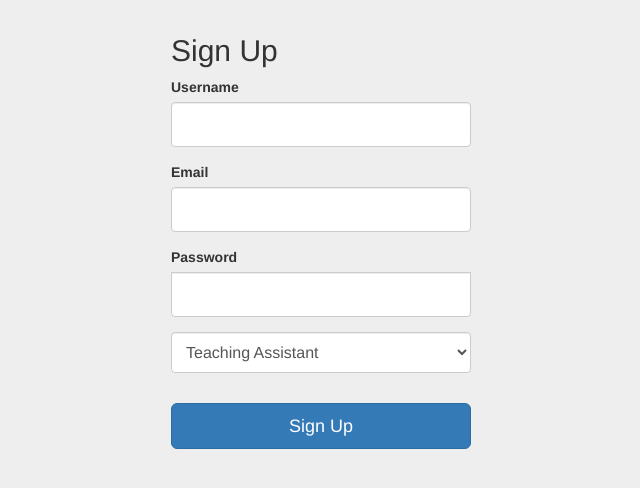
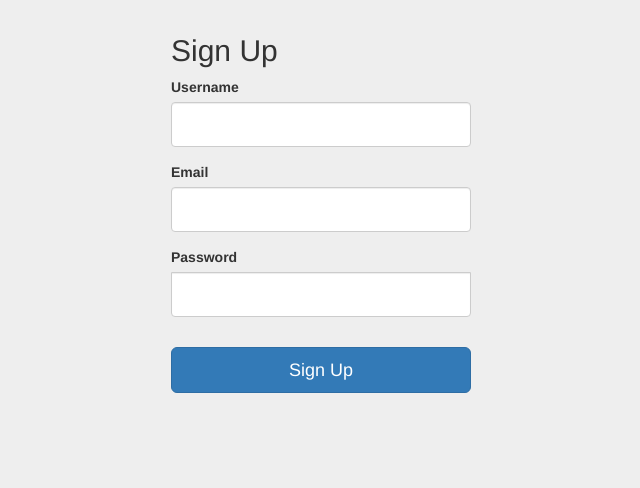
Before and after one commit to saahilp/eTimeCard, a Flask app: page /registration in a window 1280 px wide. Shown: the part 41-529 px from the top of the page, without its empty margins (319-959 px from the left). Run offline with Flask 2, Linux system fonts and the light colour scheme; some libraries are stand-ins or nearby versions.

Commit message:
Removed dropdown for testing

```diff
--- a/templates/registration.html
+++ b/templates/registration.html
@@ -19,10 +19,10 @@ Sign Up
     {{ wtf.form_field(form.username) }}
     {{ wtf.form_field(form.email) }}
     {{ wtf.form_field(form.password) }}
-    <select class="form-control">
+    <!-- <select class="form-control">
           <option value="ta"> Teaching Assistant</option>
           <option value="instructor"> Instructor </option>
-    </select>
+    </select> -->
     <button class="btn btn-lg btn-primary btn-block" type="submit" id="signUpButton">Sign Up</button>
   </form>
 
```
